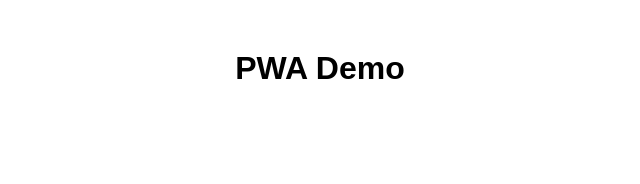
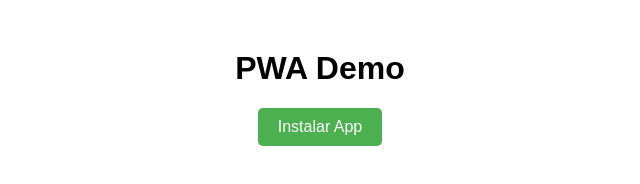
Before and after one commit to cmateos91/PWA-test, a plain HTML site: page index.html in a window 1280 px wide. Shown: the whole page, without its empty margins (320-960 px from the left). Drawn offline with Linux system fonts and the light colour scheme.

Commit message:
Update index.html

```diff
--- a/index.html
+++ b/index.html
@@ -10,7 +10,7 @@
 </head>
 <body>
     <h1>PWA Demo</h1>
-    <button id="installBtn" hidden>Instalar App</button>
+    <button id="installBtn">Instalar App</button>
     <script src="app.js"></script>
 </body>
 </html>
```
